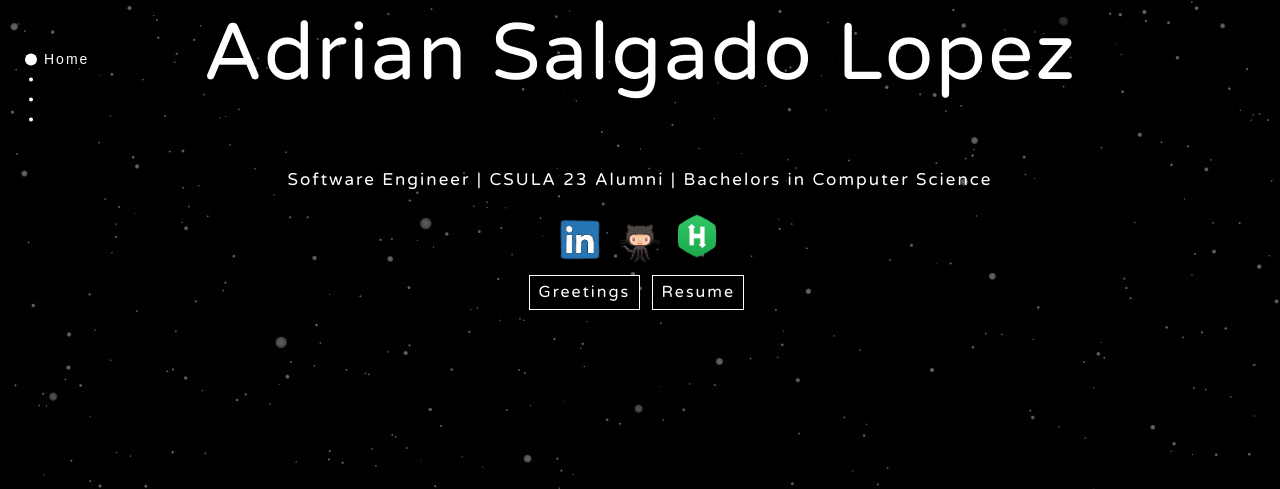
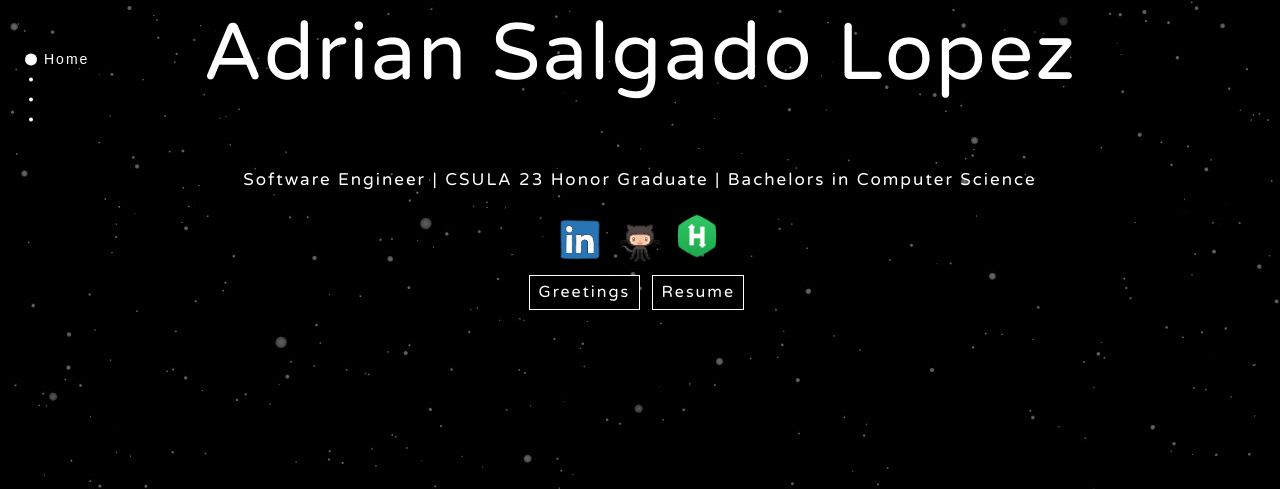
Before and after one commit to AdrianSLopez/AdrianSLopez.github.io, a website: page index.html in a window 1280 px wide. Shown: the part 311-800 px from the top of the page. Drawn offline with nearby package versions, Linux system fonts and the light colour scheme.

Commit message:
Update Intro subtitle

```diff
--- a/index.html
+++ b/index.html
@@ -18,7 +18,7 @@
           <div><img id="saturn" src="images/sa2urn.gif" alt="Saturn gif"></div>
           <div id="intro">
               <div id="intro-title"> <p>Adrian Salgado Lopez</p> </div>
-              <div id="intro-subtitle"> <p>Software Engineer | CSULA 23 Alumni | Bachelors in Computer Science</p> </div>
+              <div id="intro-subtitle"> <p>Software Engineer | CSULA 23 Honor Graduate | Bachelors in Computer Science</p> </div>
               <div id="intro-links">
                   <div>
                       <a href="https://www.linkedin.com/in/adriansalgadocsula/"><img id="intro-img-linkedIn" src="images/linkedIn.gif" alt="LinkedIn"></a>
```
